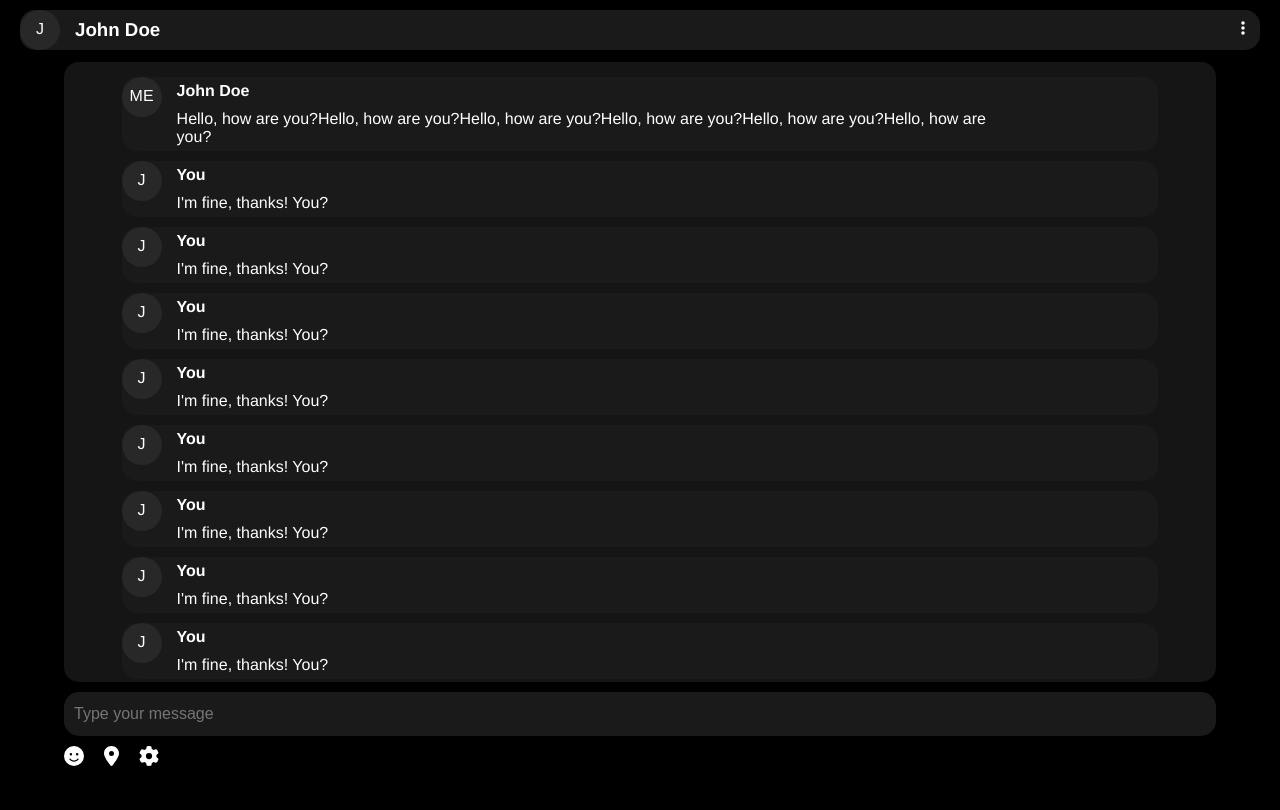
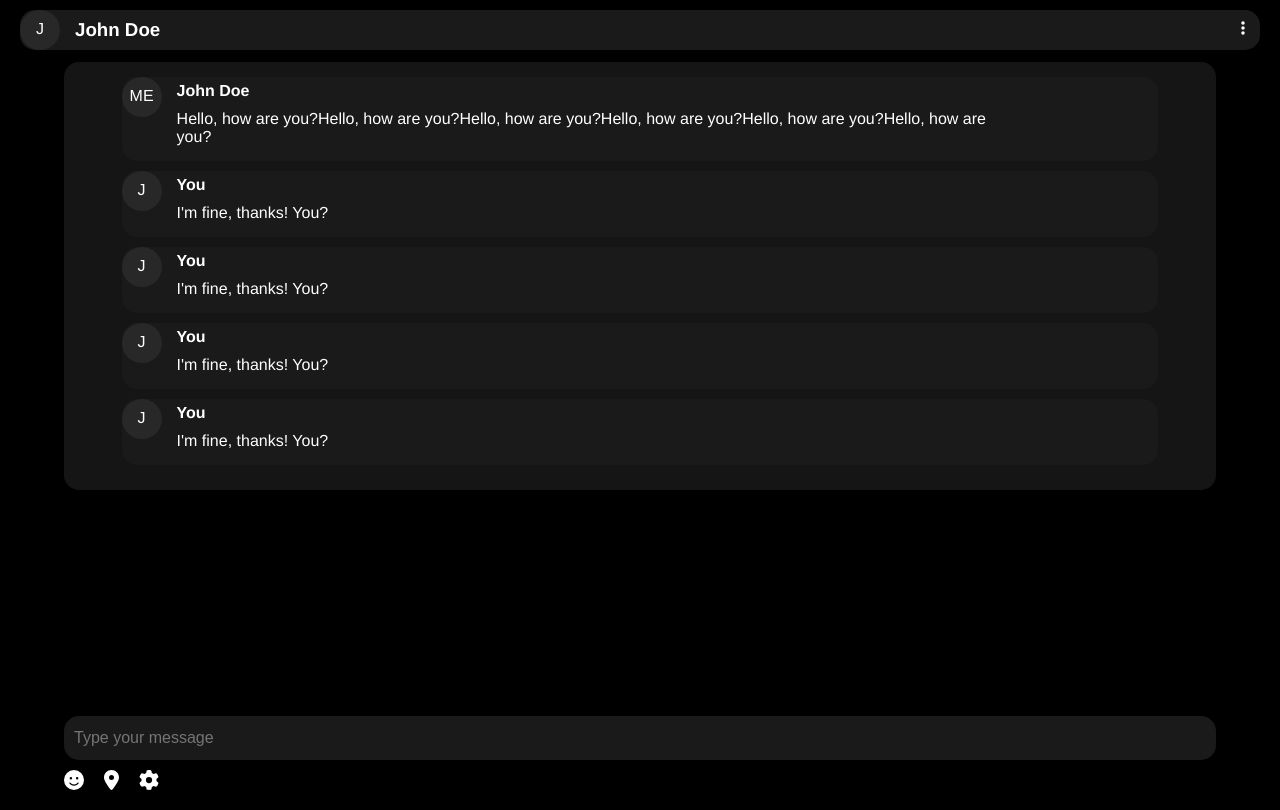
Before and after one commit to enygf3/messenger, a React (Create React App) app: page /chat in a window 1280 px wide. Built offline with nearby package versions, Linux system fonts and the light colour scheme.

Commit message:
added smooth scroll to bottom of the chat when got a new msg

```diff
--- a/src/pages/chat/ChatPage.tsx
+++ b/src/pages/chat/ChatPage.tsx
@@ -1,4 +1,4 @@
-import React, {useState} from "react";
+import React, {ChangeEvent, useState, KeyboardEvent, useRef} from "react";
 import { FontAwesomeIcon } from "@fortawesome/react-fontawesome";
 import { faEllipsisVertical, faFaceSmile, faGear, faLocationDot } from "@fortawesome/free-solid-svg-icons";
 import {ChatDialog} from "./types";
@@ -32,39 +32,48 @@ const ChatPage = () => {
                 time: '12:33',
                 fromMe: true,
             },
-            {
-                text: 'I\'m fine, thanks! You?',
-                time: '12:33',
-                fromMe: true,
-            },
-            {
-                text: 'I\'m fine, thanks! You?',
-                time: '12:33',
-                fromMe: true,
-            },
-            {
-                text: 'I\'m fine, thanks! You?',
-                time: '12:33',
-                fromMe: true,
-            },
-            {
-                text: 'I\'m fine, thanks! You?',
-                time: '12:33',
-                fromMe: true,
-            },
-            {
-                text: 'I\'m fine, thanks! You?',
-                time: '12:33',
-                fromMe: true,
-            },
-            {
-                text: 'I\'m fine, thanks! You?',
-                time: '12:33',
-                fromMe: true,
-            },
+
         ],
         user: 'John Doe',
     })
+    const messagesRef = useRef<HTMLDivElement>(null)
+
+    const smoothScrollToBottom = () => {
+        setTimeout(() => {
+            if (messagesRef.current) {
+                messagesRef.current.scrollTo({
+                    behavior: 'smooth', top: messagesRef.current.scrollHeight
+                })
+            }
+        }, 0)
+    }
+
+    const pushMessage = (message: string, date: string) => {
+        setDialog({
+            ...dialog,
+            messages: [
+                ...dialog.messages,
+                {
+                    text: message,
+                    time: date,
+                    fromMe: true,
+                }
+            ]
+        })
+
+            smoothScrollToBottom()
+    }
+
+    const handleMessage = (event: KeyboardEvent) => {
+        const target = event.target as HTMLInputElement
+        const date = new Date().toLocaleTimeString().split(':')
+        console.log(target.value)
+        if (event.key === 'Enter') {
+            pushMessage(target.value, `${date[0]}:${date[1]}`)
+            target.value = ''
+        }
+    }
+
     return (
         <>
             <main>
@@ -79,7 +88,7 @@ const ChatPage = () => {
                         </div>
                     </div>
                 </header>
-                <div className='column dialogs chat-dialogs'>
+                <div ref={messagesRef} className='column dialogs chat-dialogs'>
                     { dialog.messages?.map(item => {
                         return <div className='row dialog message'>
                             <div className='dialog-img'>
@@ -95,9 +104,9 @@ const ChatPage = () => {
                             </div>
                         </div>
                     }) }
-                </div>
+                </div >
                 <div className='chat-input'>
-                    <input type='text' placeholder='Type your message'/>
+                    <input type='text' placeholder='Type your message' onKeyUp={handleMessage}/>
                     <div className='row jst-start'>
                         <FontAwesomeIcon className='fa-lg' icon={faFaceSmile} />
                         <FontAwesomeIcon className='fa-lg' icon={faLocationDot} />
--- a/src/pages/chat/styles.sass
+++ b/src/pages/chat/styles.sass
@@ -15,7 +15,9 @@
 
 .message
   height: auto !important
-  padding: 0 0 5px 0
+  padding: 0 15px 15px 0
+  p
+    word-break: break-word
   .column
     width: 80%
     padding-top: 5px
@@ -23,7 +25,10 @@
 .chat-input
   width: 90%
   margin: 0 auto
-  position: relative
+  position: fixed
+  bottom: 10px
+  left: 0
+  right: 0
   .row
     margin-top: 10px
     gap: 20px
```
